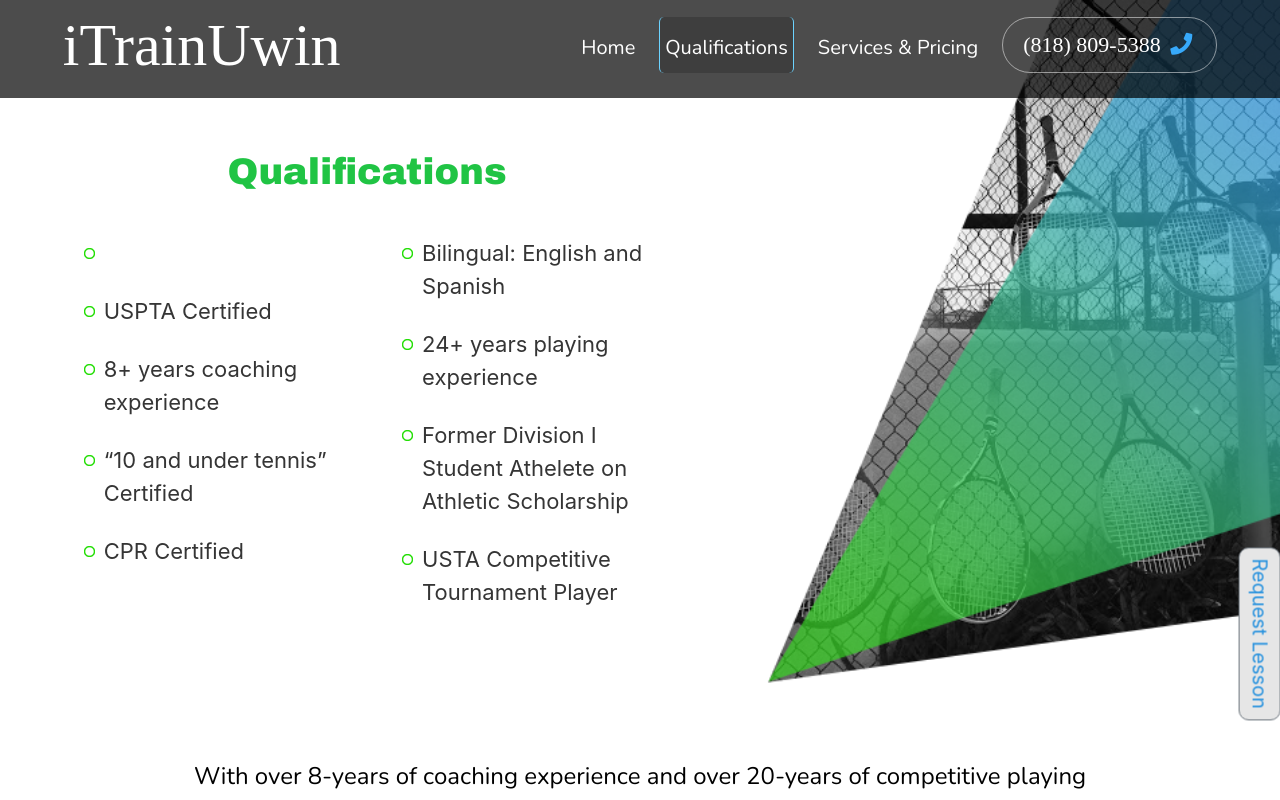
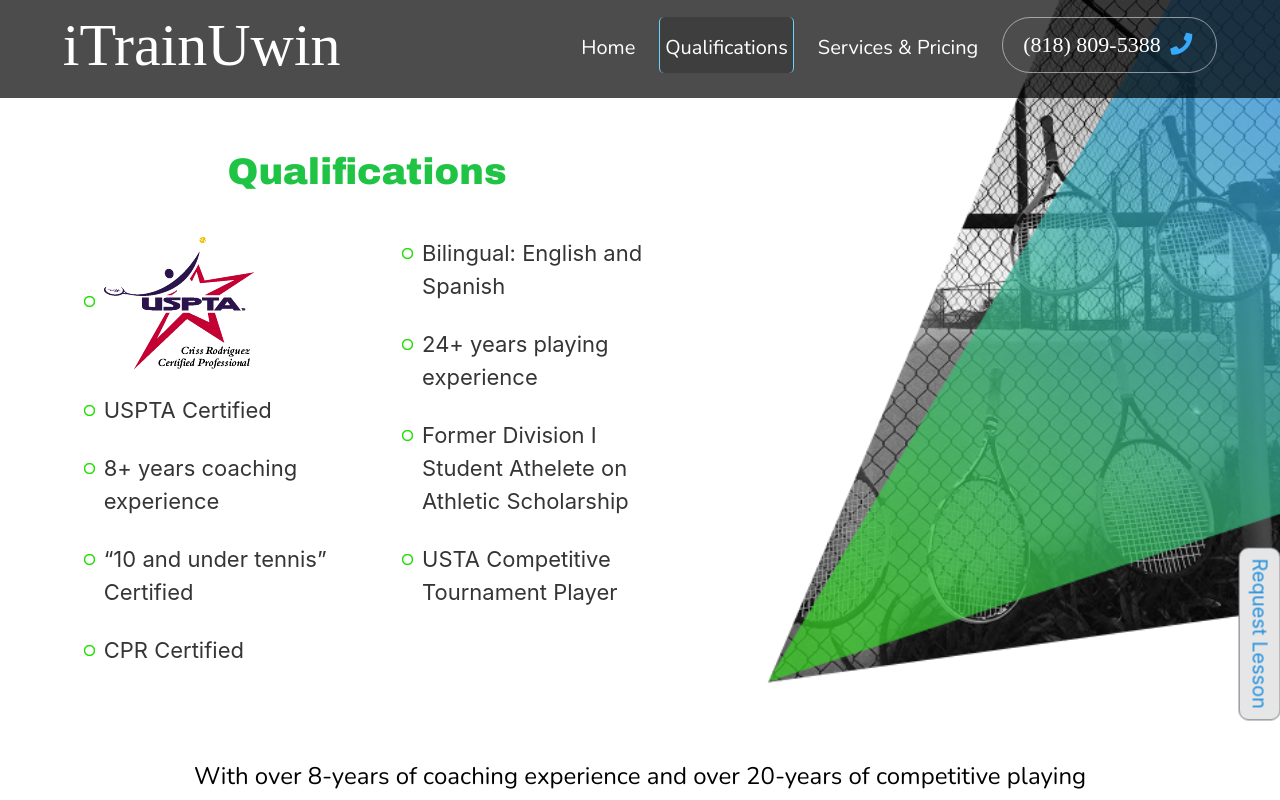
Before and after one commit to mtaslagyan/itrainuwin, a React (Create React App) app: page /qualifications in a window 1280 px wide. Shown: the top 800 px of the page. Built offline with nearby package versions, Linux system fonts and the light colour scheme; a web font is replaced by a local one.

Commit message:
Update Qualifications.js

```diff
--- a/src/components/Bio/Qualifications.js
+++ b/src/components/Bio/Qualifications.js
@@ -1,6 +1,7 @@
 import React from 'react'
 import Awards from './Awards'
 import BannerImg from '../../images/racquets2.png'
+import USPTA from '../../images/usptacertified.png'
 
 const Bio_Home = () => {
   return (
@@ -16,7 +17,7 @@ const Bio_Home = () => {
                 <div className="col-0 col-lg-1"></div>
                 <div className="col-6 col-lg-5">
                   <ul className="qualifications">
-                    <li><img src=""/></li>
+                    <li><img src={USPTA}/></li>
                     <li>USPTA Certified</li>
                     <li>8+ years coaching experience</li>
                     <li>“10 and under tennis” Certified</li>
```
